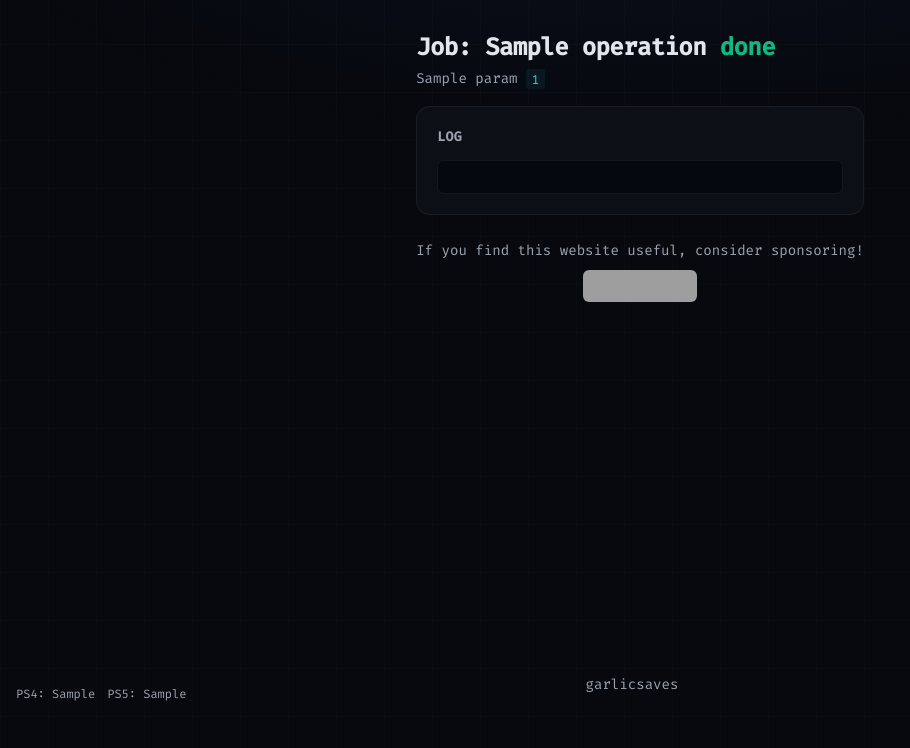
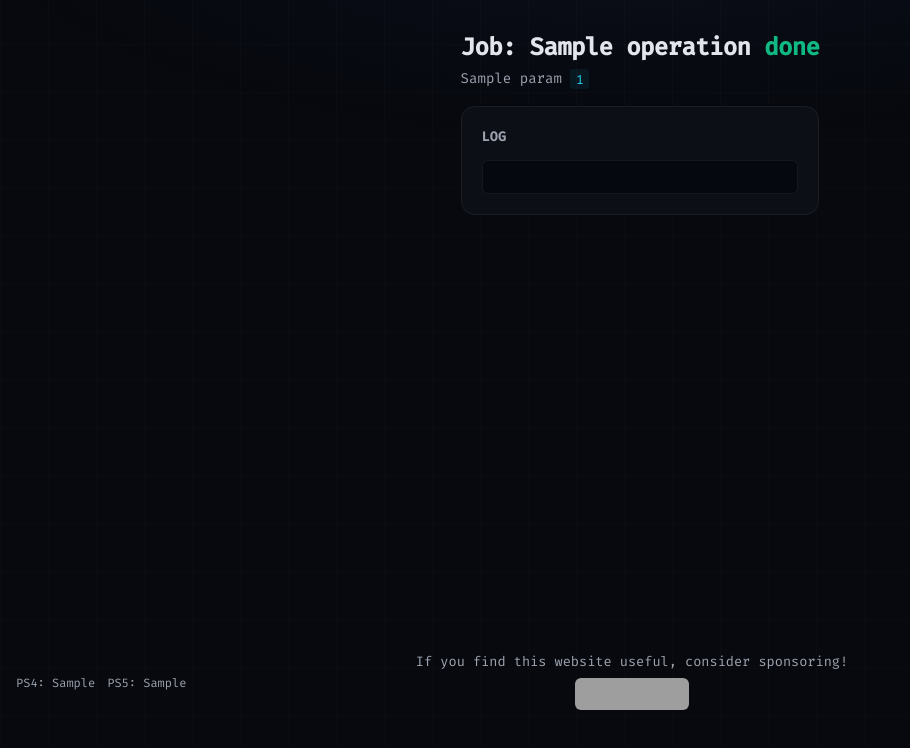
Before and after one commit to earthonion/HTOS-web, a Python web app: template templates/job_status.html in a window 1280 px wide. Shown: the part 52-800 px from the top of the page, without its empty margins (0-910 px from the left). Run offline with Jinja, Linux system fonts and the light colour scheme; the template is opened without the code that fills it: most values are stand-ins (such as "Sample title", 1, 10 or a date in 2020); grey boxes are pictures that could not be loaded.

Commit message:
Move sponsor button to footer on successful jobs

```diff
--- a/templates/base.html
+++ b/templates/base.html
@@ -118,7 +118,7 @@
             <span title="PS4 workers online">PS4: {{ ps4_workers }}</span>
             <span title="PS5 workers online">PS5: {{ ps5_workers }}</span>
         </div>
-        <p>garlicsaves</p>
+        {% block footer_text %}<p>garlicsaves</p>{% endblock %}
     </footer>
 
     <script src="{{ url_for('static', filename='chunked-upload.js') }}"></script>
--- a/templates/job_status.html
+++ b/templates/job_status.html
@@ -1,5 +1,13 @@
 {% extends "base.html" %}
 {% block title %}Job Status{% endblock %}
+{% block footer_text %}
+{% if job.status == 'done' %}
+<p style="margin-bottom: 0.3rem; font-size: 0.85rem; color: var(--text-2);">If you find this website useful, consider sponsoring!</p>
+<iframe src="https://github.com/sponsors/earthonion/button" title="Sponsor earthonion" height="32" width="114" style="border: 0; border-radius: 6px;"></iframe>
+{% else %}
+<p>garlicsaves</p>
+{% endif %}
+{% endblock %}
 {% block content %}
 <h1>Job: {{ job.operation }} <span class="status-{{ job.status }}" id="status-badge">{{ job.status }}</span></h1>
 {% if job.params and job.params.get('game_title') %}
@@ -55,11 +63,6 @@
     <div id="log" class="log-area"></div>
 </section>
 
-<div id="sponsor-section" style="{% if job.status != 'done' %}display:none{% endif %}; margin-top: 1.5rem; text-align: center; color: var(--text-2); font-size: 0.9rem;">
-    <p style="margin-bottom: 0.5rem;">If you find this website useful, consider sponsoring!</p>
-    <iframe src="https://github.com/sponsors/earthonion/button" title="Sponsor earthonion" height="32" width="114" style="border: 0; border-radius: 6px;"></iframe>
-</div>
-
 <script>
 const logEl = document.getElementById('log');
 const statusBadge = document.getElementById('status-badge');
@@ -100,9 +103,6 @@ evtSource.onmessage = function(event) {
             queueInfo.style.display = 'none';
             if (queueInterval) clearInterval(queueInterval);
         }
-        if (data.msg === 'done') {
-            document.getElementById('sponsor-section').style.display = '';
-        }
         if (data.msg === 'done' || data.msg === 'failed') {
             evtSource.close();
             if (!isFinished) {
```
